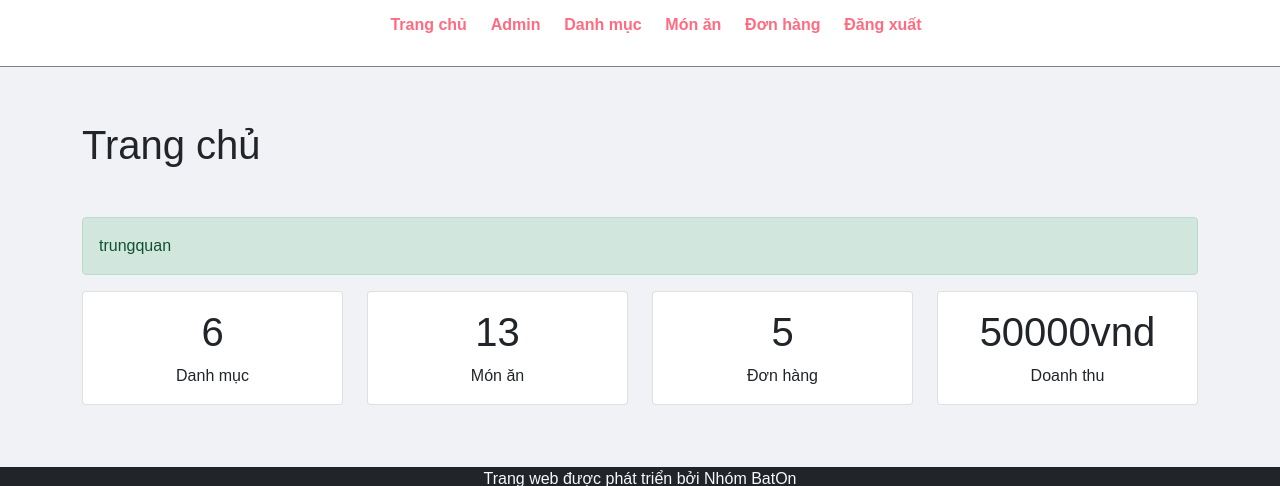
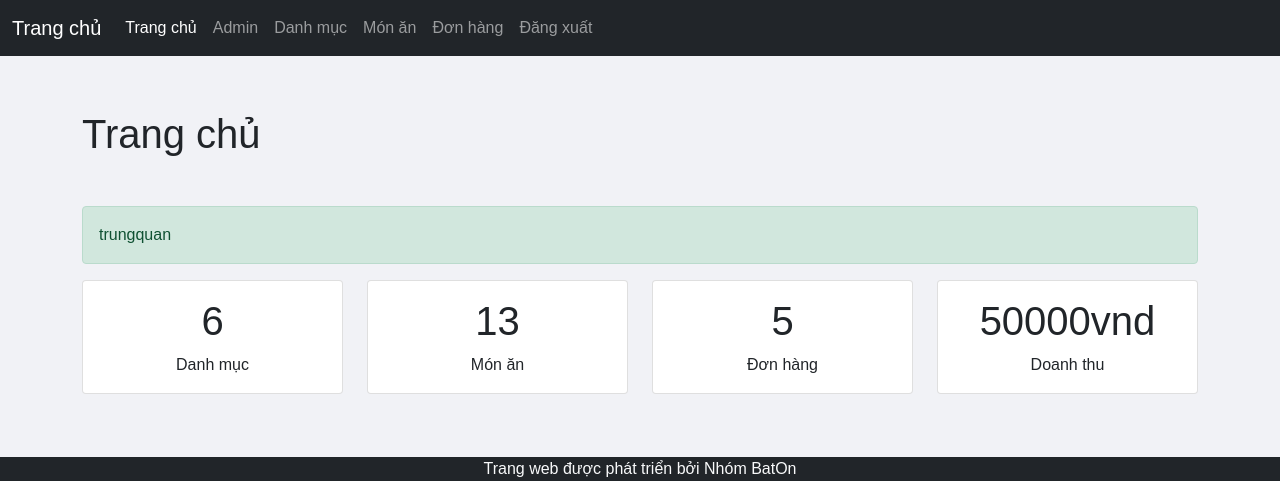
Before and after one commit to tquann286/food-ecommerce, a PHP site: page /admin/index.php in a window 1280 px wide. Shown: the top 486 px of the page. Run offline with PHP 8.4, Linux system fonts and the light colour scheme; a user stored in the database is signed in; data comes from the database, SQL or seed files in the repository.

Commit message:
fix header response

```diff
--- a/admin/partials/footer.php
+++ b/admin/partials/footer.php
@@ -32,3 +32,4 @@
 </script>
 
 </html>
+<?php ob_end_flush(); ?>
--- a/admin/partials/menu.php
+++ b/admin/partials/menu.php
@@ -1,6 +1,12 @@
 <?php
 include('../config/constants.php');
 include('login-check.php');
+ob_start();
+function isCurrentPage($pageName)
+{
+    $currentPage = basename($_SERVER['PHP_SELF']);
+    return ($currentPage === $pageName) ? 'active' : '';
+}
 ?>
 
 <html>
@@ -14,17 +20,28 @@ include('login-check.php');
 </head>
 
 <body>
-    <!-- Menu Section Starts -->
-    <div class="menu text-center">
-        <div class="wrapper">
-            <ul>
-                <li><a href="/admin/index.php">Trang chủ</a></li>
-                <li><a href="/admin/manage-admin.php">Admin</a></li>
-                <li><a href="/admin/manage-category.php">Danh mục</a></li>
-                <li><a href="/admin/manage-food.php">Món ăn</a></li>
-                <li><a href="/admin/manage-order.php">Đơn hàng</a></li>
-                <li><a href="/admin/logout.php">Đăng xuất</a></li>
-            </ul>
+    <nav class="navbar navbar-expand-lg navbar-dark bg-dark">
+        <div class="container-fluid">
+            <a class="navbar-brand" href="/admin/index.php">Trang chủ</a>
+            <button class="navbar-toggler" type="button" data-bs-toggle="collapse" data-bs-target="#navbarNav"
+                aria-controls="navbarNav" aria-expanded="false" aria-label="Toggle navigation">
+                <span class="navbar-toggler-icon"></span>
+            </button>
+            <div class="collapse navbar-collapse" id="navbarNav">
+                <ul class="navbar-nav">
+                    <li class="nav-item <?php echo isCurrentPage('index.php'); ?>"><a class="nav-link"
+                            href="/admin/index.php">Trang chủ</a></li>
+                    <li class="nav-item <?php echo isCurrentPage('manage-admin.php'); ?>"><a class="nav-link"
+                            href="/admin/manage-admin.php">Admin</a></li>
+                    <li class="nav-item <?php echo isCurrentPage('manage-category.php'); ?>"><a class="nav-link"
+                            href="/admin/manage-category.php">Danh mục</a></li>
+                    <li class="nav-item <?php echo isCurrentPage('manage-food.php'); ?>"><a class="nav-link"
+                            href="/admin/manage-food.php">Món ăn</a></li>
+                    <li class="nav-item <?php echo isCurrentPage('manage-order.php'); ?>"><a class="nav-link"
+                            href="/admin/manage-order.php">Đơn hàng</a></li>
+                    <li class="nav-item <?php echo isCurrentPage('logout.php'); ?>"><a class="nav-link"
+                            href="/admin/logout.php">Đăng xuất</a></li>
+                </ul>
+            </div>
         </div>
-    </div>
-    <!-- Menu Section Ends -->
+    </nav>
--- a/admin/update-food.php
+++ b/admin/update-food.php
@@ -77,4 +77,5 @@ if (isset($_GET['id'])) {
   </div>
 </div>
 
-<?php include('partials/footer.php'); ?>
+<?php include('partials/footer.php');
+ ?>
```
